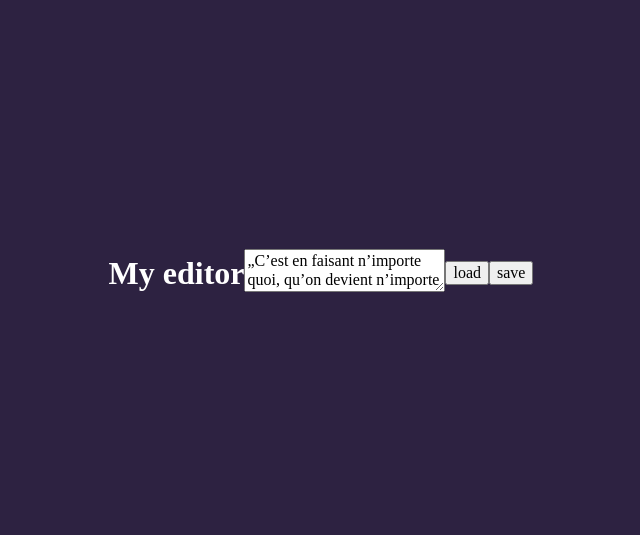
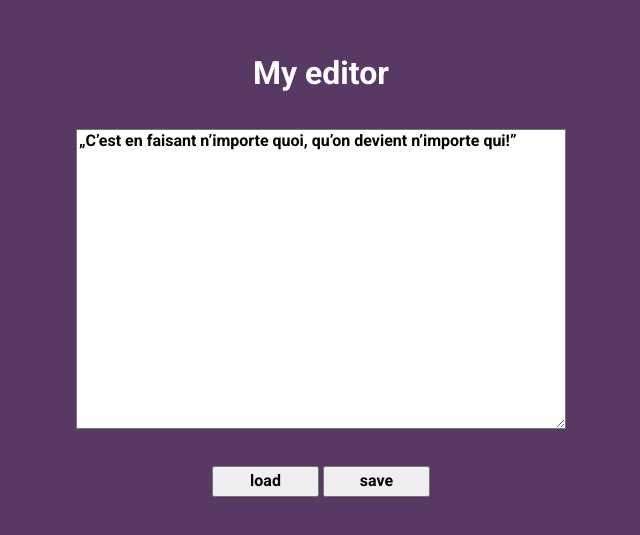
Before and after one commit to m-slezak/simple-editor, a website built with webpack: page src/pages/index.html in a window 1280 px wide. Shown: the part 127-662 px from the top of the page, without its empty margins (319-959 px from the left). Built offline with nearby package versions, Linux system fonts and the light colour scheme.

Commit message:
main.css :classes

```diff
--- a/src/pages/index.html
+++ b/src/pages/index.html
@@ -147,12 +147,12 @@
   <body>
     <h1 class="title title--js">My editor</h1>
     <p>
-      <textarea class="notebook notebook--js">„C’est en faisant n’importe quoi, qu’on devient n’importe qui!”</textarea>
+      <textarea class="textarea textarea--js">„C’est en faisant n’importe quoi, qu’on devient n’importe qui!”</textarea>
     </p>
-
+    <p class="buttons">
     <button class="button__load button__load--js" >load</button>
     <button class="button__save button__save--js">save</button>
-
+    </p>
     </div>
   </body>
 </html>
--- a/src/scss/main.scss
+++ b/src/scss/main.scss
@@ -1,13 +1,35 @@
 @import "~normalize.css";
+@import url('https://fonts.googleapis.com/css2?family=Roboto:ital,wght@0,700;1,400&display=swap');
 
-@import "_variables";
-@import "modules/hello.scss";
 
 body {
-  background: $wtf;
+  background: #583963;
   color: #fff;
   display: flex;
+  flex-direction: column;
   align-items: center;
   justify-content: center;
   min-height: 100vh;
+  align-items: center;
+  text-align: center;
+  font-family: 'Roboto', sans-serif;
 }
+
+.textarea{
+  width: 484px;
+  height: 294px;
+  color: black;
+  background: white;
+}
+.buttons{
+  float: left;
+}
+.button__load{
+  width: 107px;
+  height: 31px;
+}
+
+.button__save{
+  width: 107px;
+  height: 31px;
+}
```
